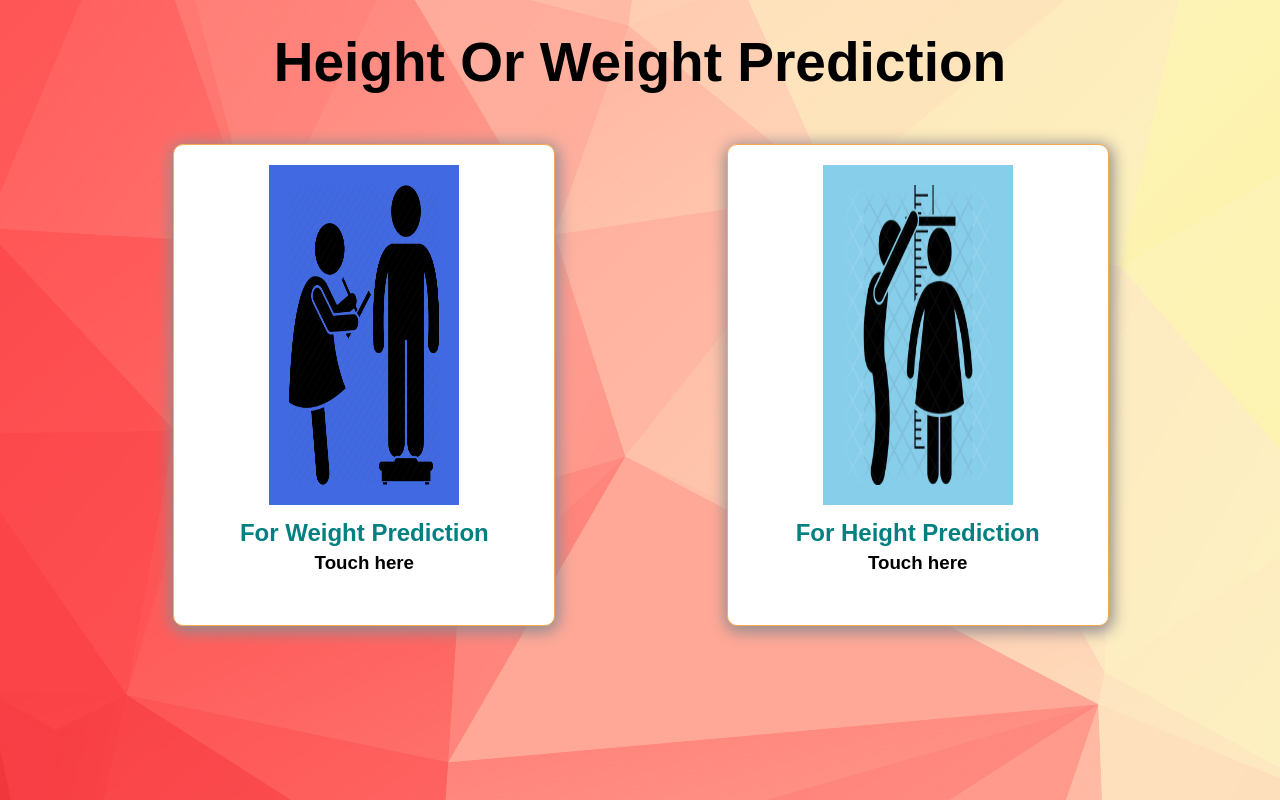
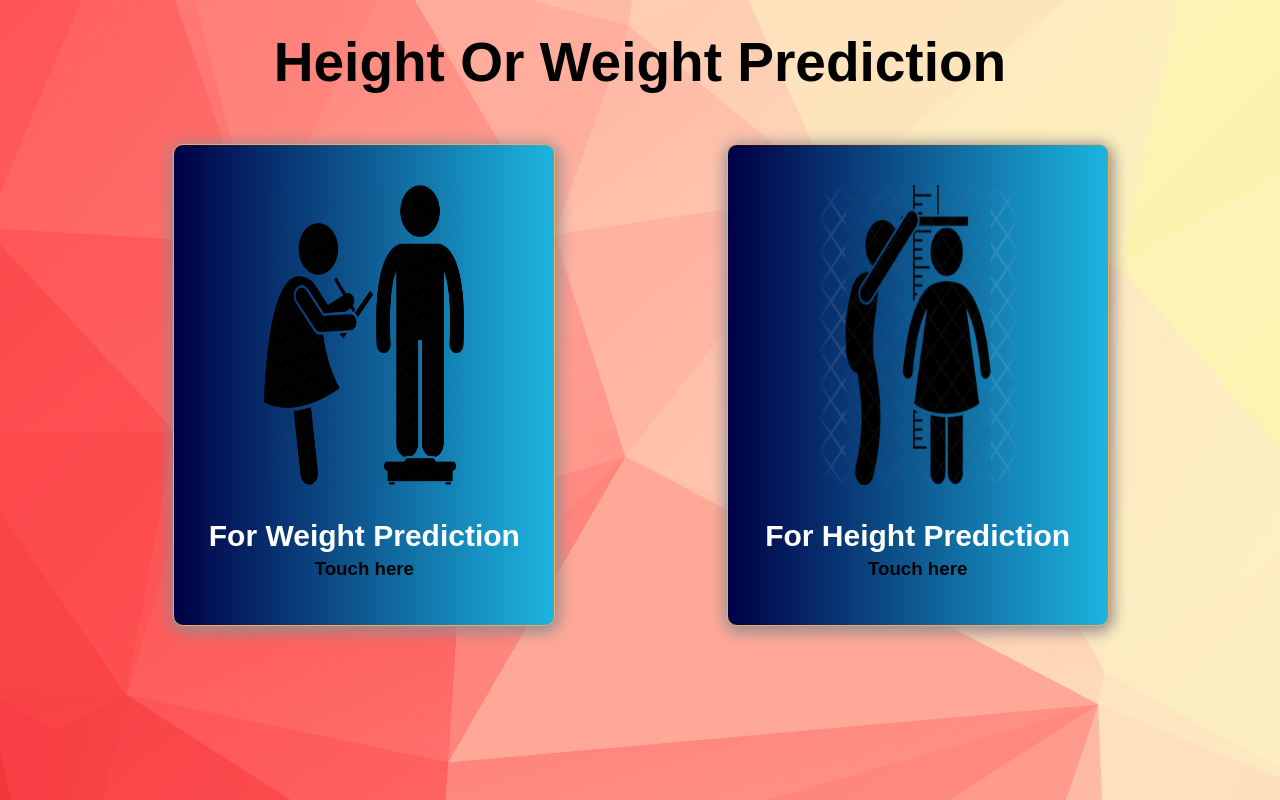
Before and after one commit to priyarajputcs18/HeightOrWeightPrediction, a Flask app: template templates/index.html in a window 1280 px wide. Run offline with Flask 2, Linux system fonts and the light colour scheme; the template is opened without the code that fills it: most values are stand-ins (such as "Sample title", 1, 10 or a date in 2020); parts of the project's set-up code (start-up, migrations or seed data) failed here and were passed over.

Commit message:
added css changes to index file

```diff
--- a/app.py
+++ b/app.py
@@ -16,13 +16,15 @@ def home():
     gender=int(request.form.get('gender'))
     arr = np.array([gender,data1]).reshape(1,-1)
     prediction = model.predict(arr)
-    return render_template('index.html',weight=prediction)
+    output='{0:.{1}f} pounds'.format(prediction[0], 2)
+    return render_template('index.html',weight=output)
 @app.route('/home1',methods=['POST','GET'])
 def home1():
     data1 =int(request.form.get('weight'))
     gender=int(request.form.get('gender'))
     arr = np.array([gender,data1]).reshape(1,-1)
     prediction = modelh.predict(arr)
-    return render_template('index.html',height=prediction)
+    output='{0:.{1}f} inches'.format(prediction[0], 2)
+    return render_template('index.html',height=output)
 if __name__ == '__main__':
     app.run(debug=True)
--- a/templates/index.html
+++ b/templates/index.html
@@ -25,7 +25,6 @@
             background-color: transparent;
             width: 380px;
             height: 480px;
-			perspective: 1000px;
         }
         .inner{
             position: relative;
@@ -50,12 +49,12 @@
 			border-radius: 10px;
         }
         .front{
-            background-color: white;
+			background-image: linear-gradient(to right,#000046,#1CB5E0);
             color: black;
             border: 1px solid rgb(247, 170, 82);
         }
         .back{
-            background-color: rgb(165,92,233);
+            background-image: linear-gradient(to right,#56CCF2,#2F80ED);
             color: white;
             border: 1px solid white;
             transform: rotateY(-180deg);
@@ -63,28 +62,63 @@
 
 		#image1,#image2{
 			height: 300px;
-			width: 150px;
+			width: 200px;
 			padding: 20px;
-			background-color:royalblue;
+			background-color:transparent;
 			margin-top: 20px;
-		}
-		#image2{
-			background-color:skyblue;
 		}
 		h2{
 			margin-top: 10px;
-			color:teal;
+			color:white;
+			font-size: 30px;
 		}
 		h3{
 			padding: 5px;
 		}
 		p{
 			margin-top: 40px;
+			margin-bottom: 30px;
 			padding: 20px;
 			font-size: 45px;
+			color:midnightblue;
+			font-weight: bold;
 		}
 		#second{
 			background-color: mediumvioletred;
+		}
+		label{
+			font-size: 20px;
+			font-weight: bold;
+			color: #000046;
+		}
+		input[type=text]{
+			margin-bottom: 10px;
+			height: 20px;
+			border: none;
+			border-radius: 5px;
+		}
+		input[type=submit]{
+			border: none;
+			margin-bottom: 10px;
+			width: 80px;
+			height: 30px;
+			border-radius: 7px;
+			background-image: linear-gradient(to right,#0F2027,#203A43,#2C5364);
+			color: white;
+		}
+		#pre{
+			font-size: 20px;
+			color: #000046;
+			font-weight: bold;
+		}
+		@media (max-width: 850px){
+			.row{
+				display: flex;
+				flex-direction: column;
+			}
+			.col{
+				margin: 40px auto;
+			}
 		}
 	</style>
 </head>
@@ -100,14 +134,12 @@
 				</div>
 				<div class="back">
 					<p>Enter your Height and Gender:</p>
-            		<p>
                 	<form action ="/home" method = "post">
-                    <b> Height :  <input type="text", name='height', placeholder="Enter your height"> <br></b>
-                    <b> Gender :  <input type="text", name='gender', placeholder="Enter 0 for female and 1 for male"> <br></b>
-                     <input type="submit" , value='predict!' >
+                    <label>Height: <input type="text", name='height', placeholder="Height in inches"></label><br>
+                    <label>Gender: <input type="text", name='gender', placeholder="0 for female and 1 for male"></label><br>
+                    <input type="submit" , value='Predict' >
                 	 </form>
-                    <div>{{weight}}</div>
-            		</p>
+                    <div id="pre">{{weight}}</div>
 				</div>
 				</div>
 			</div>
@@ -120,14 +152,12 @@
 				</div>
 				<div class="back" id="second">
 					<p>Enter your Weight and Gender:</p>
-					<p>
 						<form action ="/home1" method = "post">
-							<b> Weight :  <input type="text", name='weight', placeholder="Enter"> <br></b>
-							<b> Gender :  <input type="text", name='gender', placeholder="Enter  0 for female and 1 for male"> <br></b>
-
-							 <input type="submit" , value='predict!' >
+							<label>Weight: <input type="text", name='weight', placeholder="Weight in pounds"></label><br>
+							<label>Gender: <input type="text", name='gender', placeholder="0 for female and 1 for male"></label><br>
+							 <input type="submit" , value='Predict' >
 						 </form>
-							<div>{{height}}</div>
+							<div id="pre">{{height}}</div>
 					</p>
 				</div>
 				</div>
```
